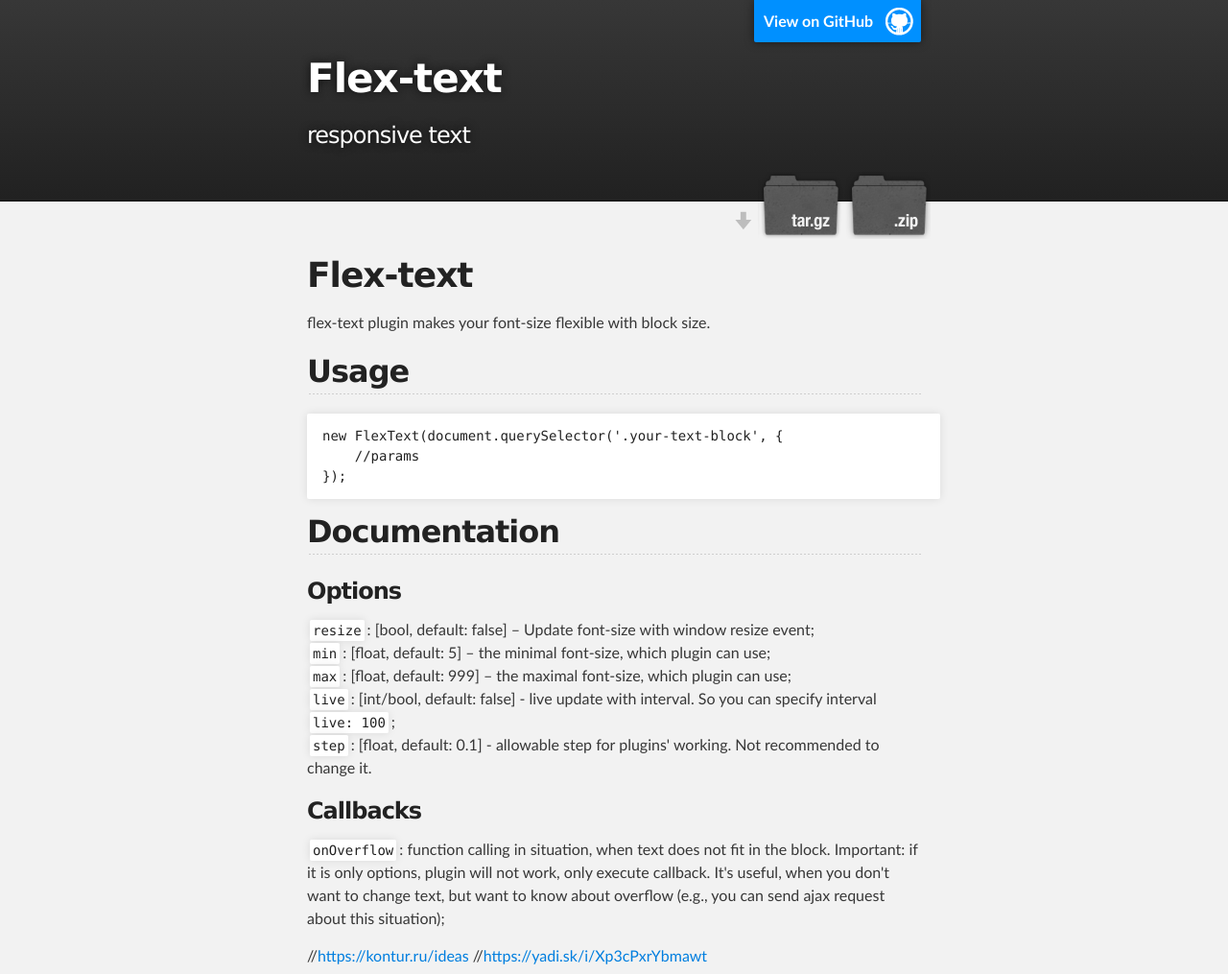
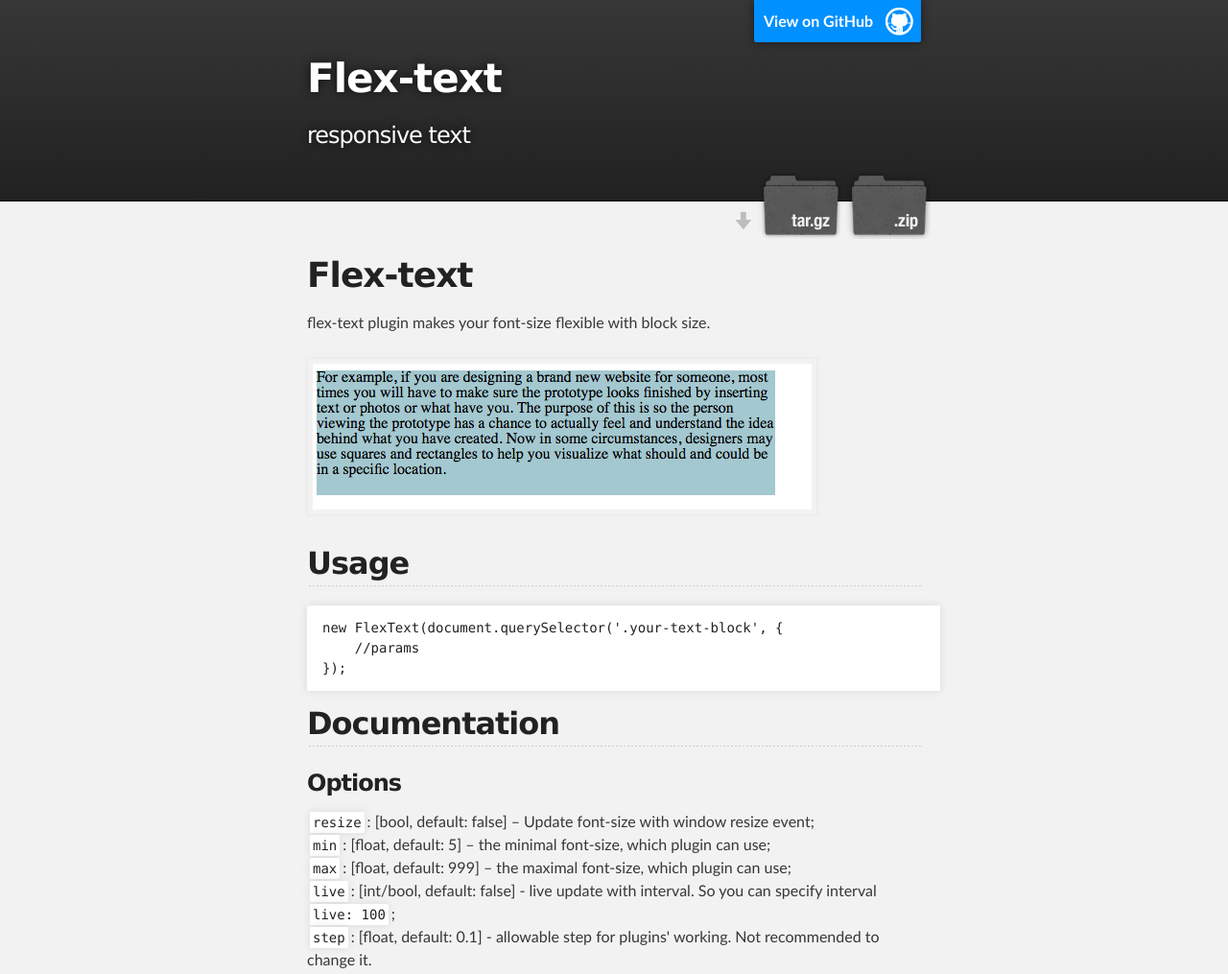
Before and after one commit to f0rmat1k/Flex-text, a plain HTML site: page index.html in a window 1280 px wide. Shown: the top 1015 px of the page at 96% size. Drawn offline with Linux system fonts and the light colour scheme.

Commit message:
Added demo gif

```diff
--- a/index.html
+++ b/index.html
@@ -35,7 +35,7 @@
 <a name="flex-text" class="anchor" href="#flex-text"><span class="octicon octicon-link"></span></a>Flex-text</h1>
 
 <p>flex-text plugin makes your font-size flexible with block size.</p>
-
+<img src="https://raw.githubusercontent.com/f0rmat1k/flex-text/gh-pages/demo.gif" alt="" />
 <h2>
 <a name="usage" class="anchor" href="#usage"><span class="octicon octicon-link"></span></a>Usage</h2>
 
```
